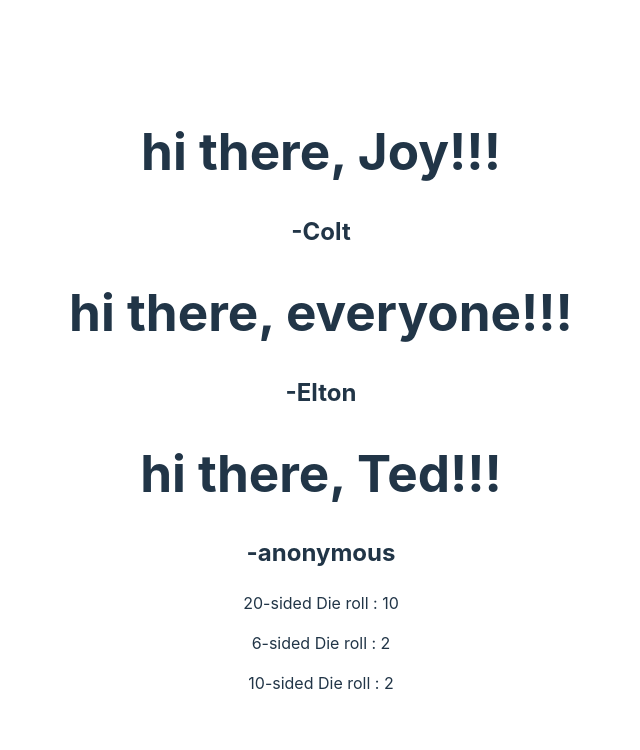
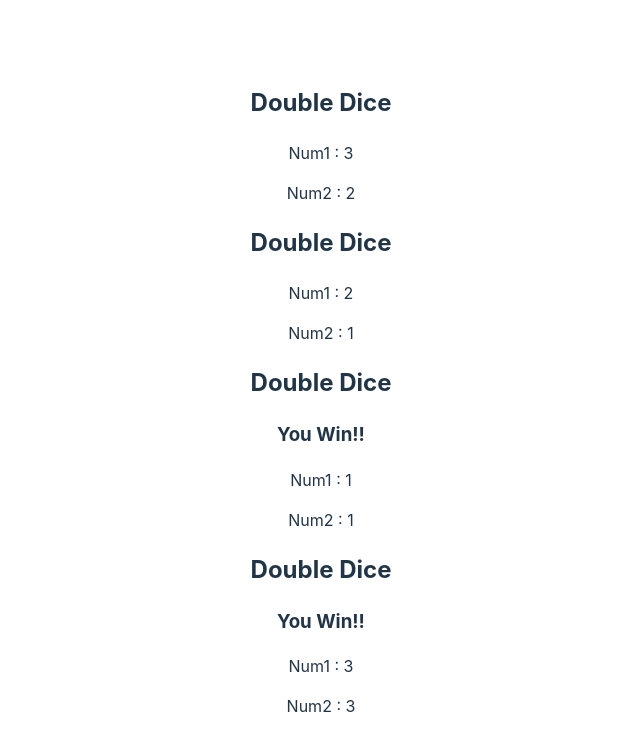
Before and after one commit to MINZOEY/honGong, a React (Vite) app in the folder Vite로 리액트앱만들기/first-react-app-vite/: page / in a window 1280 px wide. Shown: the top 750 px of the page, without its empty margins (319-959 px from the left). Built offline with nearby package versions, Linux system fonts and the light colour scheme.

Commit message:
조건문

```diff
--- a/Vite로 리액트앱만들기/first-react-app-vite/src/App.jsx
+++ b/Vite로 리액트앱만들기/first-react-app-vite/src/App.jsx
@@ -1,15 +1,23 @@
 import './App.css';
 import Die from './Die';
+import DoubleDice from './DoubleDice';
 import Greeter from './Greeter';
+import ListPicker from './ListPicker';
 function App() {
   return (
     <>
-    <Greeter person= 'Joy' from='Colt'/>
+    <DoubleDice />
+    <DoubleDice />
+    <DoubleDice />
+    <DoubleDice />
+    {/* <ListPicker values={[1,2,3,4,5]}/>
+    <ListPicker values={['a','b','c']}/> */}
+    {/* <Greeter person= 'Joy' from='Colt'/>
     <Greeter from='Elton' />
     <Greeter person= 'Ted'  />
     <Die  numSides = {20} />
     <Die   />
-    <Die  numSides = {10} />
+    <Die  numSides = {10} /> */}
     </>
   )
 }
--- /dev/null
+++ b/Vite로 리액트앱만들기/first-react-app-vite/src/DoubleDice.jsx
@@ -0,0 +1,49 @@
+
+
+// export default function DoubleDice(){
+// 	const num1 = Math.floor(Math.random() * 3) +1 ;
+// 	const num2 = Math.floor(Math.random() * 3) +1 ;
+// 	const result = num1 === num2 ? 'You Win!!' : 'You Lose :(' ;
+// 	return (
+// 		<div>
+// 			<h2> {result} </h2>
+// 			<p>Num1 : {num1}</p>
+// 			<p>Num2 : {num2}</p>
+// 		</div>
+// 	)
+// }
+// export default function DoubleDice(){
+// 	const num1 = Math.floor(Math.random() * 3) +1 ;
+// 	const num2 = Math.floor(Math.random() * 3) +1 ;
+// 	return (
+// 		<div>
+// 			<h2>{ num1 === num2 ? 'You Win!!' : 'You Lose :(' } </h2>
+// 			<p>Num1 : {num1}</p>
+// 			<p>Num2 : {num2}</p>
+// 		</div>
+// 	)
+// }
+// export default function DoubleDice(){
+	// 	const num1 = Math.floor(Math.random() * 3) +1 ;
+	// 	const num2 = Math.floor(Math.random() * 3) +1 ;
+	// 	return (
+	// 		<div>
+	// 			<h2>Double Dice</h2>
+				// {num1 === num2 ? <h3>You Win!!</h3> : null}
+	// 			<p>Num1 : {num1}</p>
+	// 			<p>Num2 : {num2}</p>
+	// 		</div>
+	// 	)
+	// }
+export default function DoubleDice(){
+	const num1 = Math.floor(Math.random() * 3) +1 ;
+	const num2 = Math.floor(Math.random() * 3) +1 ;
+	return (
+		<div>
+			<h2>Double Dice</h2>
+			{ num1 === num2 && <h3>You Win!! </h3>}
+			<p>Num1 : {num1}</p>
+			<p>Num2 : {num2}</p>
+		</div>
+	)
+}
--- /dev/null
+++ b/Vite로 리액트앱만들기/first-react-app-vite/src/ListPicker.jsx
@@ -0,0 +1,11 @@
+export default function ListPicker ({values}) {
+	const randIdx = Math.floor(Math.random() * values.length);
+	const randElement = values[randIdx];
+
+	return(
+		<div>
+			<p>The list of values : {values}</p>
+			<p>Random element is : {randElement}</p>
+		</div>
+	)
+}
```
Also changed, not shown: 1 other file (tests, documents, lock files or other folders).
